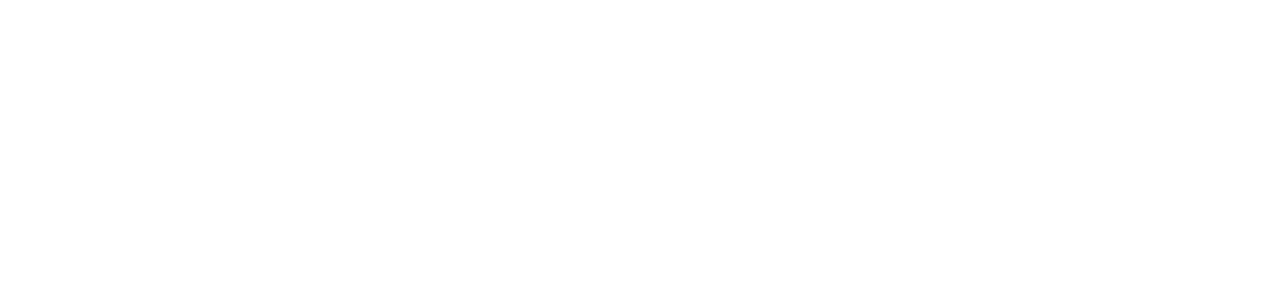
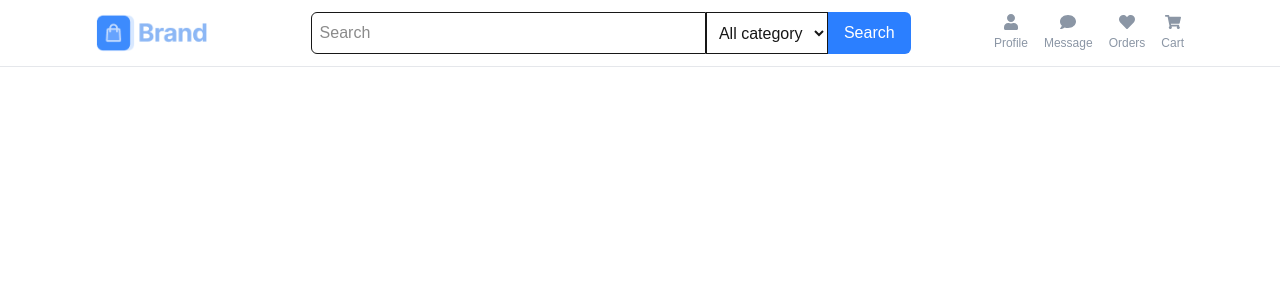
Before and after one commit to Muhammadtalha678/ecommerce-fullstack-design, a Next.js app in the folder frontend/: page / in a window 1280 px wide. Shown: the top 300 px of the page. Built offline with nearby package versions, Linux system fonts and the light colour scheme.

Commit message:
add header in public route

```diff
--- a/frontend/src/app/(public)/layout.tsx
+++ b/frontend/src/app/(public)/layout.tsx
@@ -1,8 +1,10 @@
+import Header from '@/components/common/Header/Header'
 import React from 'react'
 
 const PublicLayout = ({ children }: Readonly<{ children: React.ReactNode }>) => {
     return (
         <div>
+            <Header />
             {children}
         </div>
     )
```
